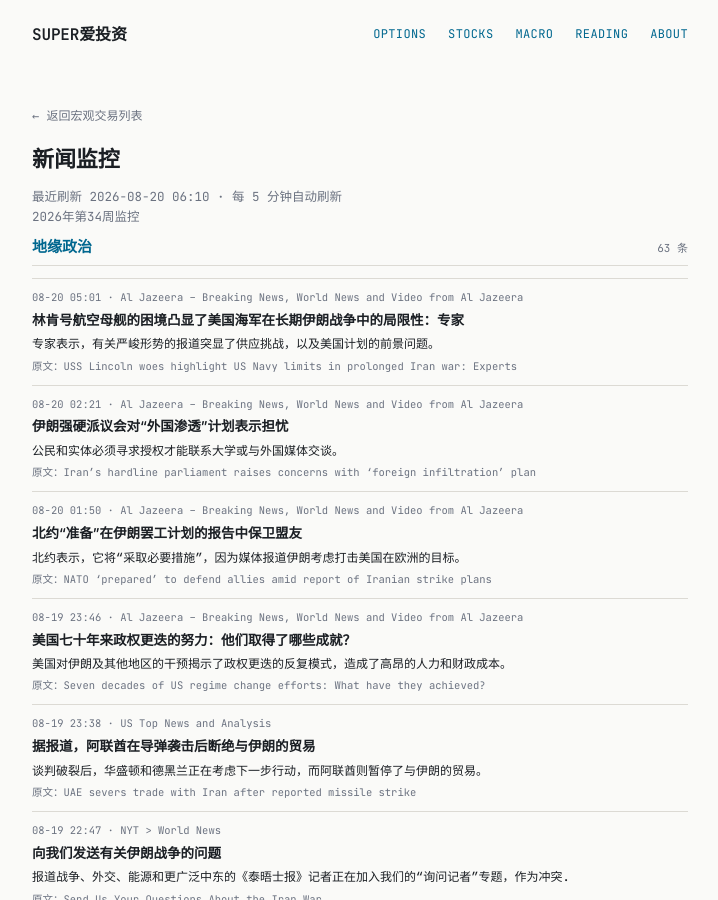
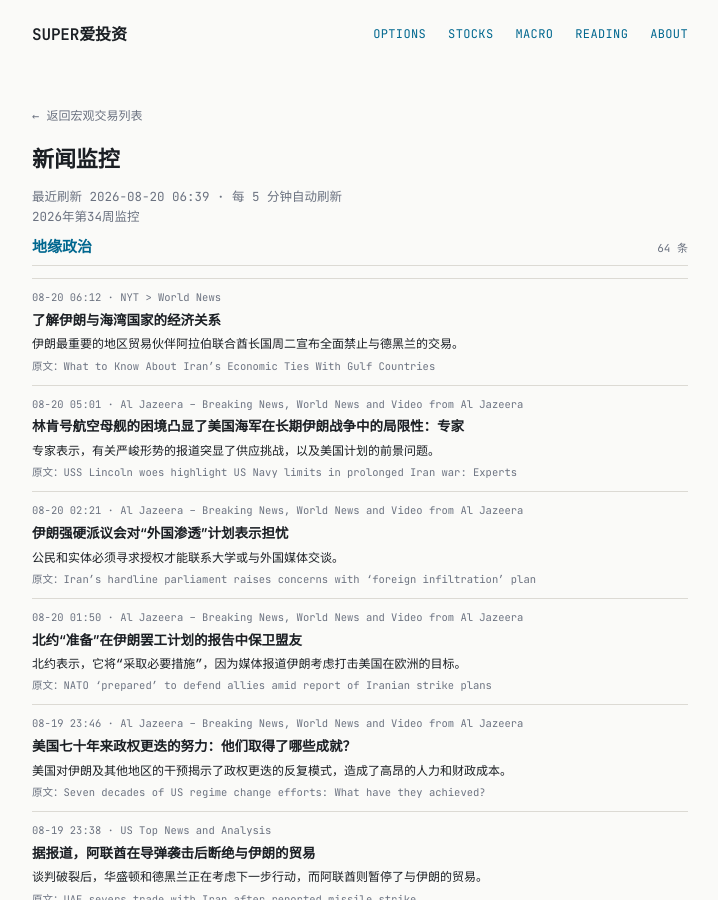
Before and after one commit to tang3super/tang3super.github.io, a Jekyll site: the page built from macro-trade/news-digest.md, in a window 1280 px wide and 900 px high. Shown: the whole window, without its empty margins (280-998 px from the left). Built offline with Jekyll 4.4.1, drawn with Linux system fonts in a browser that asks for light colours.

Commit message:
sync news-digest article

```diff
--- a/macro-trade/news-digest.md
+++ b/macro-trade/news-digest.md
@@ -5,11 +5,18 @@ title: 新闻监控
 date: '2026-08-20'
 summary: 2026年第34周监控
 week_label: 2026年第34周监控
-last_updated: 2026-08-20 06:10
+last_updated: 2026-08-20 06:39
 refresh_note: 每 5 分钟自动刷新
 topics:
 - name: 地缘政治
   items:
+  - title: What to Know About Iran’s Economic Ties With Gulf Countries
+    summary: The United Arab Emirates, Iran’s most important regional trading partner, announced a total embargo on transactions with Tehran on Tuesday.
+    link: https://www.nytimes.com/2026/08/19/world/middleeast/iran-emirates-gulf-economic-ties.html
+    source: NYT > World News
+    time: 08-20 06:12
+    title_zh: 了解伊朗与海湾国家的经济关系
+    summary_zh: 伊朗最重要的地区贸易伙伴阿拉伯联合酋长国周二宣布全面禁止与德黑兰的交易。
   - title: 'USS Lincoln woes highlight US Navy limits in prolonged Iran war: Experts'
     summary: Reports of dire conditions underscore supply challenges, questions of US plans going forward, experts say.
     link: https://www.aljazeera.com/news/2026/8/19/uss-lincoln-woes-highlight-us-navy-limits-in-prolonged-iran-war-experts?traffic_source=rss
```
